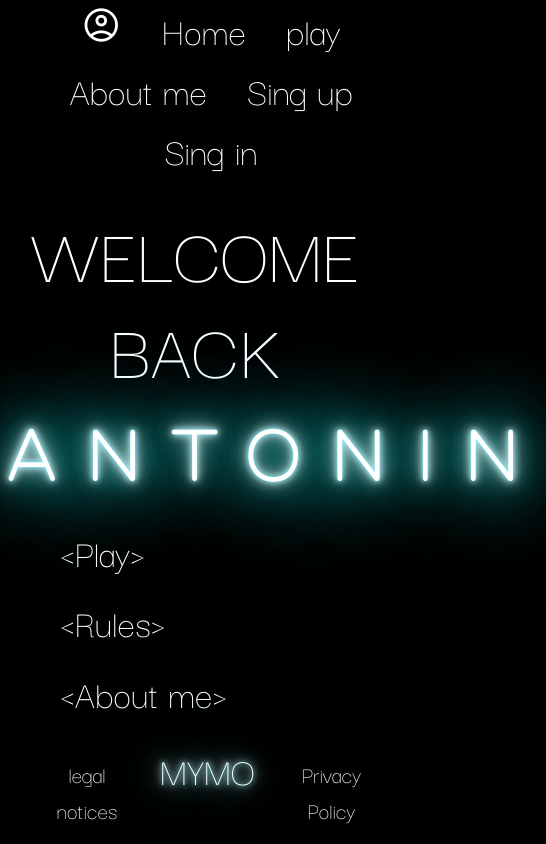
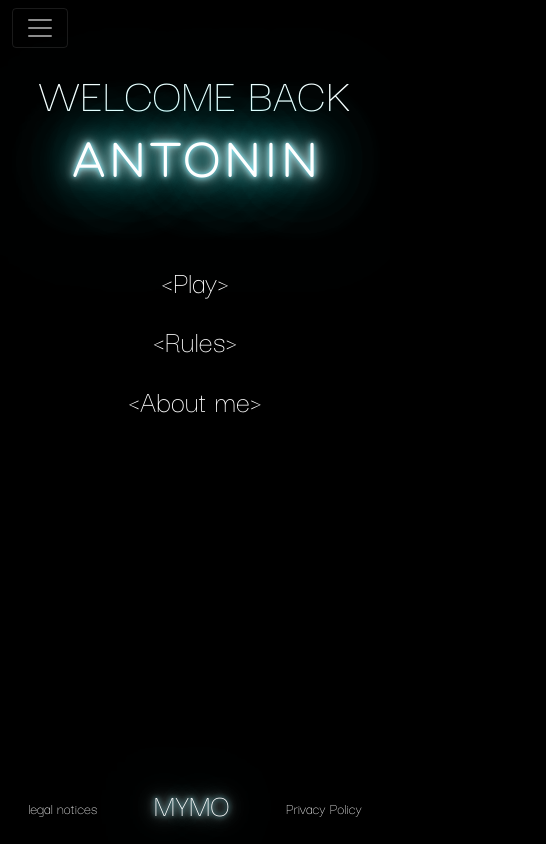
Before and after one commit to antoninmrtl/Memory, a plain HTML site: page pages/accueil.html in a window 390 px wide. Shown: the whole page, 546 px wide, since content can reach past the window. Drawn offline with nearby package versions, Linux system fonts and the light colour scheme.

Commit message:
Add Responsive to acceuil.html,about.html,inscription.html and connexion.html And Responsive navbar(menu burguer)

```diff
--- a/pages/accueil.html
+++ b/pages/accueil.html
@@ -20,7 +20,24 @@
   </head>
   <body>
     <header>
-      <nav>
+      <nav class="navbar navbar-expand-lg navbar-dark navbar-perso">
+        <div class="header container-fluid">
+          <!-- <a class="nom neon" href="index.html">Mymo</a> -->
+          <button
+            class="navbar-toggler"
+            type="button"
+            data-bs-toggle="collapse"
+            data-bs-target="#menuBurger"
+            aria-controls="menuBurger"
+            aria-expanded="false"
+            aria-label="Toggle navigation"
+          >
+            <span class="navbar-toggler-icon"></span>
+          </button>
+          <div class="collapse navbar-collapse" id="menuBurger">
+            <div class="container">
+              <div class="row">
+                <div class="col-md-12">
                   <ul>
                     <a href="/pages/profile.html"
                       ><span class="material-symbols-outlined profile-circle"
@@ -33,6 +50,11 @@
                     <a href="/pages/inscription.html">Sing up</a>
                     <a href="/pages/connexion.html">Sing in</a>
                   </ul>
+                </div>
+              </div>
+            </div>
+          </div>
+        </div>
       </nav>
     </header>
     <main>
@@ -61,5 +83,10 @@
         <a class="politiques" href="/pages/politiques.html"> Privacy Policy</a>
       </ul>
     </footer>
+    <script
+      src="https://cdn.jsdelivr.net/npm/bootstrap@5.1.3/dist/js/bootstrap.bundle.min.js"
+      integrity="sha384-ka7Sk0Gln4gmtz2MlQnikT1wXgYsOg+OMhuP+IlRH9sENBO0LRn5q+8nbTov4+1p"
+      crossorigin="anonymous"
+    ></script>
   </body>
 </html>
--- a/styles/about.css
+++ b/styles/about.css
@@ -30,6 +30,8 @@ p {
   text-transform: lowercase;
   font-size: 1.5rem;
   padding: 2%;
+  margin-left: 5%;
+  margin-right: 5%;
   margin-top: 2%;
   color: #70d7ff;
 }
@@ -37,3 +39,25 @@ p {
 .size {
   font-size: 3rem;
 }
+
+@media screen and (max-width: 640px) {
+  h2 {
+    text-align: center;
+    font-size: 3rem;
+    margin: 0;
+  }
+
+  h1 {
+    text-align: center;
+    font-size: 3em;
+  }
+  p {
+    text-align: center;
+    font-size: 1em;
+    margin: 7%;
+  }
+  .size {
+    margin-top: 15%;
+    font-size: 2rem;
+  }
+}
--- a/styles/accueil.css
+++ b/styles/accueil.css
@@ -9,19 +9,35 @@ nav {
 }
 
 h2 {
+  text-align: center;
   font-size: 5rem;
   margin: 0;
 }
 
 h1 {
+  text-align: center;
   font-size: 6rem;
-  margin: 0;
-  margin-left: 1%;
-  color: #70d7ff;
-  letter-spacing: 1.5rem;
 }
 
 li {
   list-style-type: none;
   margin: 3%;
 }
+
+@media screen and (max-width: 640px) {
+  h2 {
+    text-align: center;
+    font-size: 3rem;
+    margin: 0;
+  }
+
+  h1 {
+    text-align: center;
+    font-size: 4em;
+  }
+
+  .selection {
+    margin-top: 15%;
+    text-align: center;
+  }
+}
--- a/styles/connexion.css
+++ b/styles/connexion.css
@@ -68,3 +68,14 @@ h3 {
   padding: 1%;
   width: 100%;
 }
+
+@media screen and (max-width: 640px) {
+  h1 {
+    text-align: center;
+    font-size: 2.5rem;
+  }
+
+  .back {
+    font-size: 1.5rem;
+  }
+}
--- a/styles/inscription.css
+++ b/styles/inscription.css
@@ -9,6 +9,7 @@
   -moz-box-shadow: 0px 0px 143px 21px rgba(21, 181, 245, 0.72);
   box-shadow: 0px 0px 143px 21px rgba(21, 181, 245, 0.72);
 }
+
 form {
   width: 100%;
 }
@@ -68,3 +69,14 @@ h3 {
   padding: 1%;
   width: 100%;
 }
+
+@media screen and (max-width: 640px) {
+  h1 {
+    text-align: center;
+    font-size: 2.5rem;
+  }
+
+  .back {
+    font-size: 1.5rem;
+  }
+}
--- a/styles/style.css
+++ b/styles/style.css
@@ -35,9 +35,9 @@ a {
 a {
   text-decoration: none;
   color: white;
-  margin-left: 5%;
-  margin-right: 5%;
-  font-size: 2.5rem;
+  margin-left: 2%;
+  margin-right: 2%;
+  font-size: 2rem;
 }
 
 footer {
@@ -73,3 +73,27 @@ a:hover {
   margin-top: 1%;
   font-size: 2.5rem;
 }
+
+ul {
+  padding: 0%;
+}
+
+@media screen and (max-width: 640px) {
+  h2 {
+    text-align: center;
+    font-size: 3rem;
+    margin: 0;
+  }
+
+  h1 {
+    text-align: center;
+    font-size: 4em;
+  }
+
+  .mentions {
+    font-size: 1rem;
+  }
+  .politiques {
+    font-size: 1rem;
+  }
+}
```
Also changed, not shown: pages/about.html (+33 -2 lines). Lines whose indentation alone changed are shown as unchanged.
